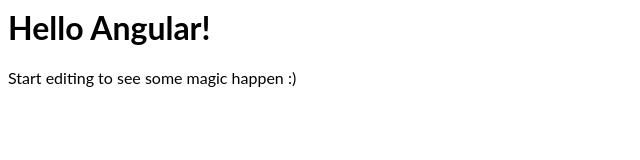
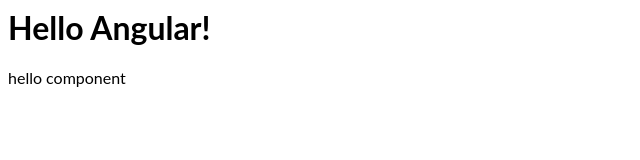
Before and after one commit to AdrianLochowicz/angular-6ykmwf, an Angular app: page / in a window 1280 px wide. Shown: the top 160 px of the page, without its empty margins (0-640 px from the left). Built offline with nearby package versions, Linux system fonts and the light colour scheme.

Commit message:
3 files modified, 1 added, 1 deleted

```diff
--- a/src/app/app.component.html
+++ b/src/app/app.component.html
@@ -1,4 +1,4 @@
 <hello name="{{ name }}"></hello>
 <p>
-  Start editing to see some magic happen :)
+test angulara
 </p>
--- a/src/app/app.component.ts
+++ b/src/app/app.component.ts
@@ -2,8 +2,8 @@
 
 @Component({
   selector: 'my-app',
-  templateUrl: './app.component.html',
-  styleUrls: [ './app.component.css' ]
+  templateUrl: './hello.component.html',
+  styleUrls: [ './hello.component.css' ]
 })
 export class AppComponent  {
   name = 'Angular';
--- a/src/app/hello.component.css
+++ b/src/app/hello.component.css
@@ -0,0 +1,3 @@
+p {
+  font-family: Lato;
+}
--- /dev/null
+++ b/src/app/hello.component.html
@@ -0,0 +1,4 @@
+<hello name="{{ name }}"></hello>
+<p>
+  hello component
+</p>
```
Also changed, not shown: 1 other file (tests, documents, lock files or other folders).
